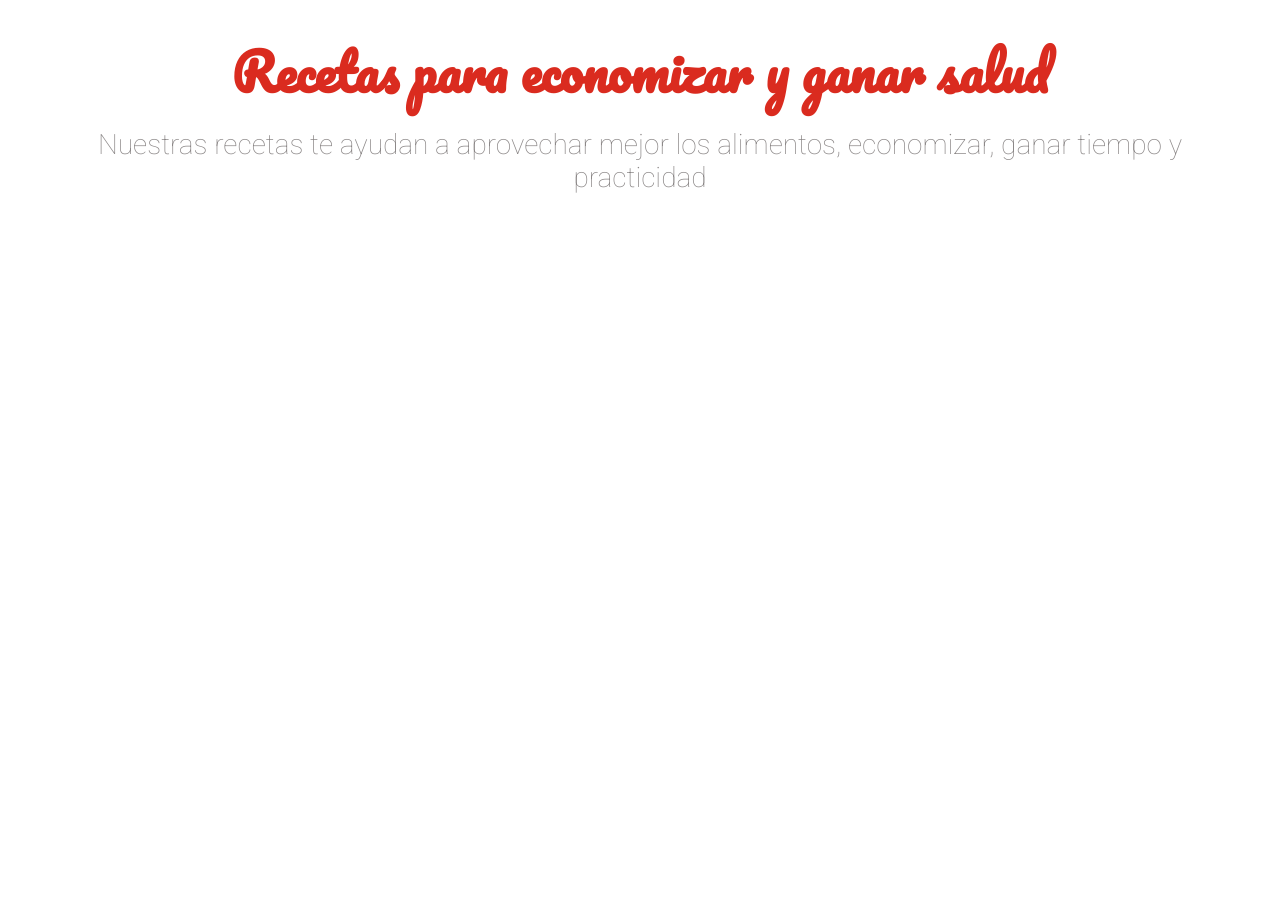
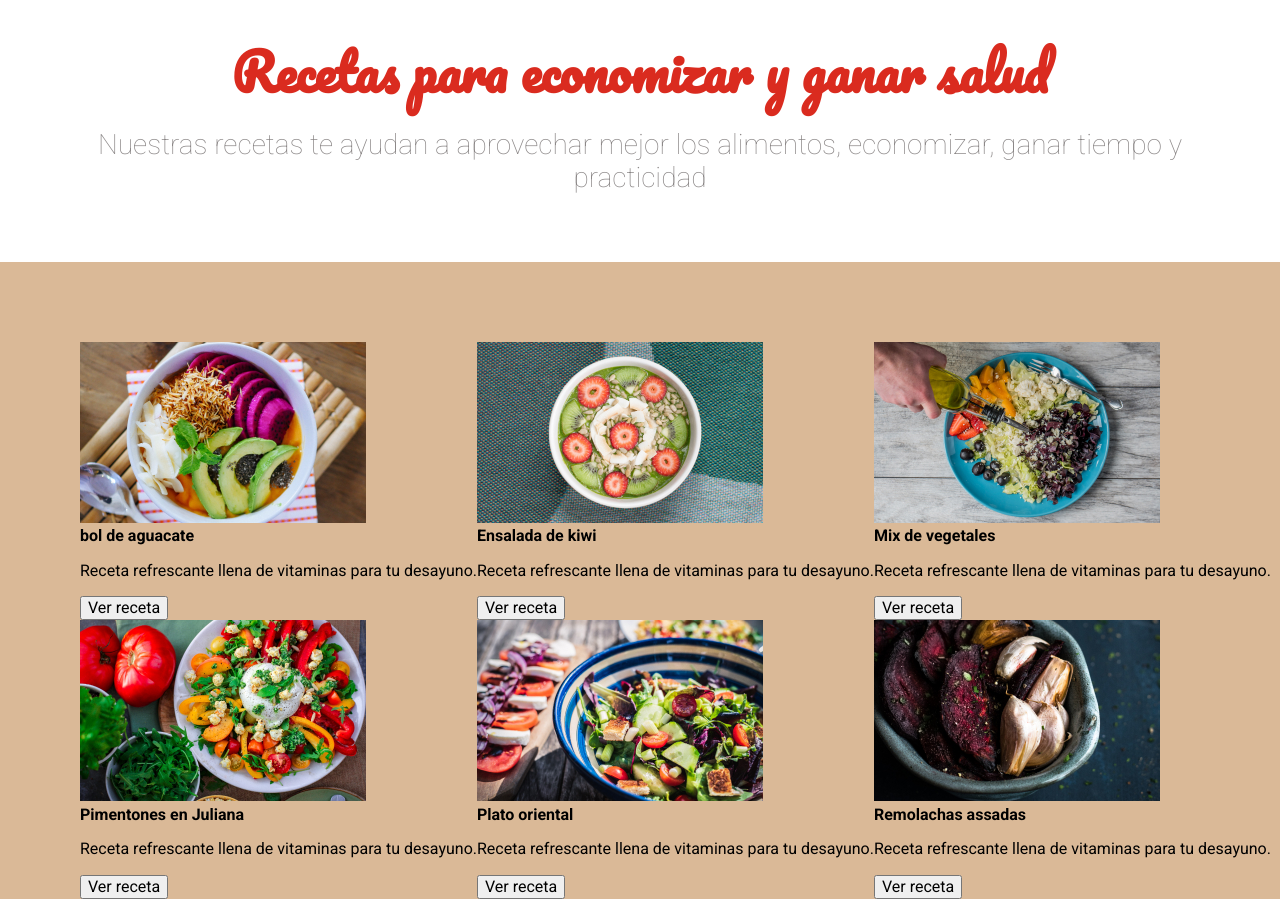
Before and after one commit to doguedogue/frutoyfruta, a plain HTML site: page index.html in a window 1280 px wide. Shown: the part 802-1701 px from the top of the page. Before the commit the page ends 1064 px from the top, so only its background shows below. Drawn offline with Linux system fonts and the light colour scheme.

Commit message:
add recetas section

```diff
--- /dev/null
+++ b/assets/css/recetas.css
@@ -0,0 +1,6 @@
+.recetas{
+    background: #dab997;
+    display: flex;
+    flex-wrap: wrap;
+    padding: 5rem 0 0 5rem;
+}
--- a/index.html
+++ b/index.html
@@ -21,6 +21,14 @@
     <link rel="stylesheet" href="./assets/css/sobre/sobre.css">
     <link rel="stylesheet" href="./assets/css/sobre/sobre-titulo.css">
     <link rel="stylesheet" href="./assets/css/sobre/sobre-descripcion.css">
+
+    <link rel="stylesheet" href="./assets/css/recetas.css">
+    <link rel="stylesheet" href="./assets/css/receta/receta.css">
+    <link rel="stylesheet" href="./assets/css/receta/receta-boton.css">
+    <link rel="stylesheet" href="./assets/css/receta/receta-contenido.css">
+    <link rel="stylesheet" href="./assets/css/receta/receta-descripcion.css">
+    <link rel="stylesheet" href="./assets/css/receta/receta-imagen.css">
+    <link rel="stylesheet" href="./assets/css/receta/receta-titulo.css">
 </head>
 <body>
     <header class="cabecera">
@@ -50,5 +58,55 @@
         <p class="sobre__descripcion">Nuestras recetas te ayudan a aprovechar mejor los alimentos, economizar, ganar tiempo y practicidad</p>
     </section>
 
+    <section class="recetas">
+        <div class="receta">
+          <img class="receta__imagen" alt="bol de aguacate" src="./assets/img/recetas/ensalada-de-frutas.jpg" />
+          <div class="receta__contenido">
+            <h4 class="receta__titulo">bol de aguacate</h4>
+            <p class="receta__descripcion">Receta refrescante llena de vitaminas para tu desayuno.</p>
+            <button class="receta__boton">Ver receta</button>
+          </div>
+        </div>
+        <div class="receta">
+          <img class="receta__imagen" alt="Ensalada de kiwi" src="./assets/img/recetas/ensalada-de-kiwi.jpg" />
+          <div class="receta__contenido">
+            <h4 class="receta__titulo">Ensalada de kiwi</h4>
+            <p class="receta__descripcion">Receta refrescante llena de vitaminas para tu desayuno.</p>
+            <button class="receta__boton">Ver receta</button>
+          </div>
+        </div>
+        <div class="receta">
+          <img class="receta__imagen" alt="Mix de vegetales" src="./assets/img/recetas/mix-de-vegetales.jpg" />
+          <div class="receta__contenido">
+            <h4 class="receta__titulo">Mix de vegetales</h4>
+            <p class="receta__descripcion">Receta refrescante llena de vitaminas para tu desayuno.</p>
+            <button class="receta__boton">Ver receta</button>
+          </div>
+        </div>
+        <div class="receta">
+          <img class="receta__imagen" alt="Pimentones en Juliana" src="./assets/img/recetas/pimentones-juliana.jpg" />
+          <div class="receta__contenido">
+            <h4 class="receta__titulo">Pimentones en Juliana</h4>
+            <p class="receta__descripcion">Receta refrescante llena de vitaminas para tu desayuno.</p>
+            <button class="receta__boton">Ver receta</button>
+          </div>
+        </div>
+        <div class="receta">
+          <img class="receta__imagen" alt="Plato oriental" src="./assets/img/recetas/plato-oriental.jpg" />
+          <div class="receta__contenido">
+            <h4 class="receta__titulo">Plato oriental</h4>
+            <p class="receta__descripcion">Receta refrescante llena de vitaminas para tu desayuno.</p>
+            <button class="receta__boton">Ver receta</button>
+          </div>
+        </div>
+        <div class="receta">
+          <img class="receta__imagen" alt="Remolachas asadas" src="./assets/img/recetas/beterrabas-asadas.jpg" />
+          <div class="receta__contenido">
+            <h4 class="receta__titulo">Remolachas assadas</h4>
+            <p class="receta__descripcion">Receta refrescante llena de vitaminas para tu desayuno.</p>
+            <button class="receta__boton">Ver receta</button>
+          </div>
+        </div>
+      </section>
 </body>
 </html>
```
Also changed, not shown: assets/css/receta/receta-boton.css (added), assets/css/receta/receta-contenido.css (added), assets/css/receta/receta-descripcion.css (added), assets/css/receta/receta-imagen.css (added), assets/css/receta/receta-titulo.css (added), assets/css/receta/receta.css (added), assets/css/style.css (deleted).
